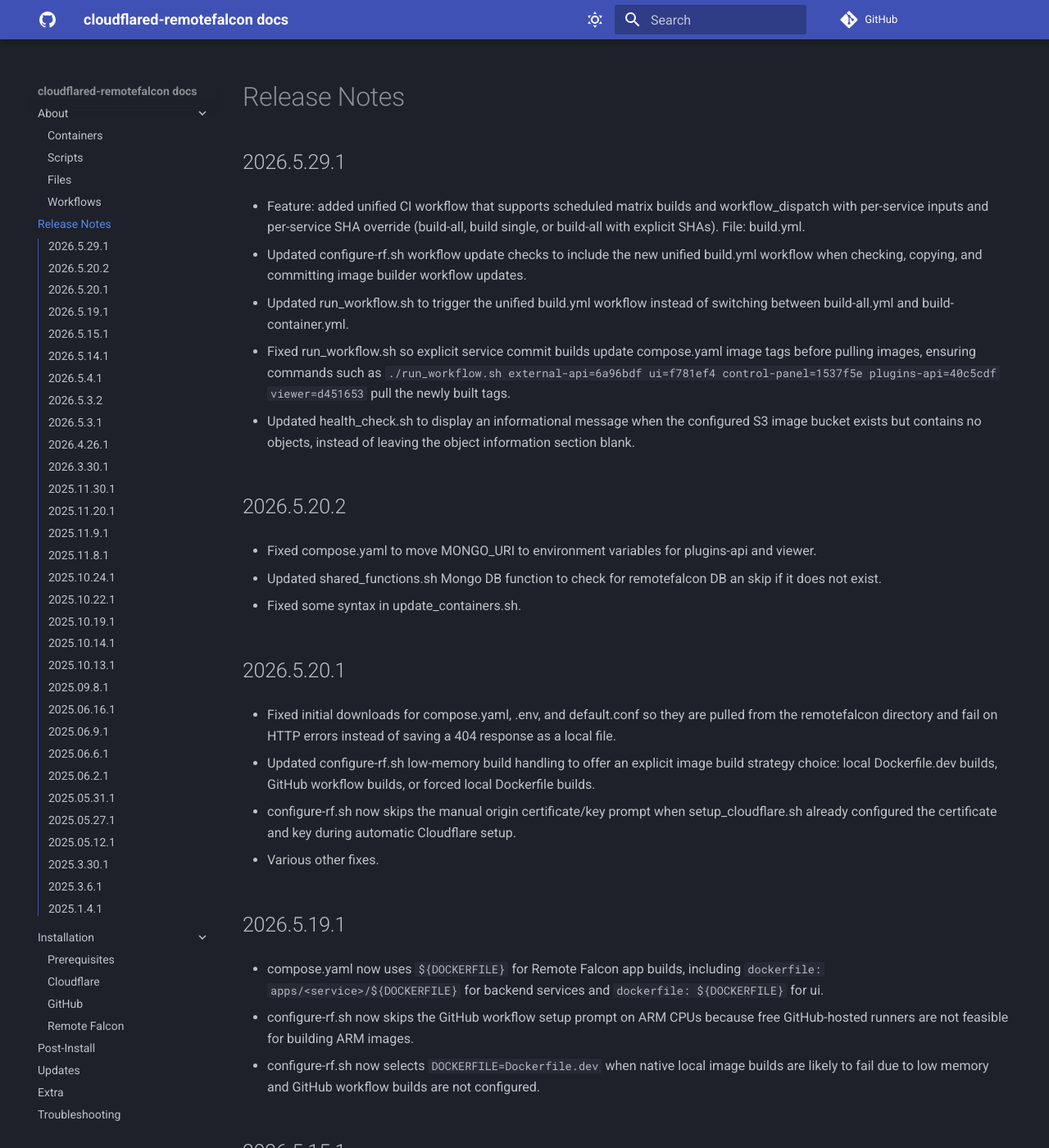
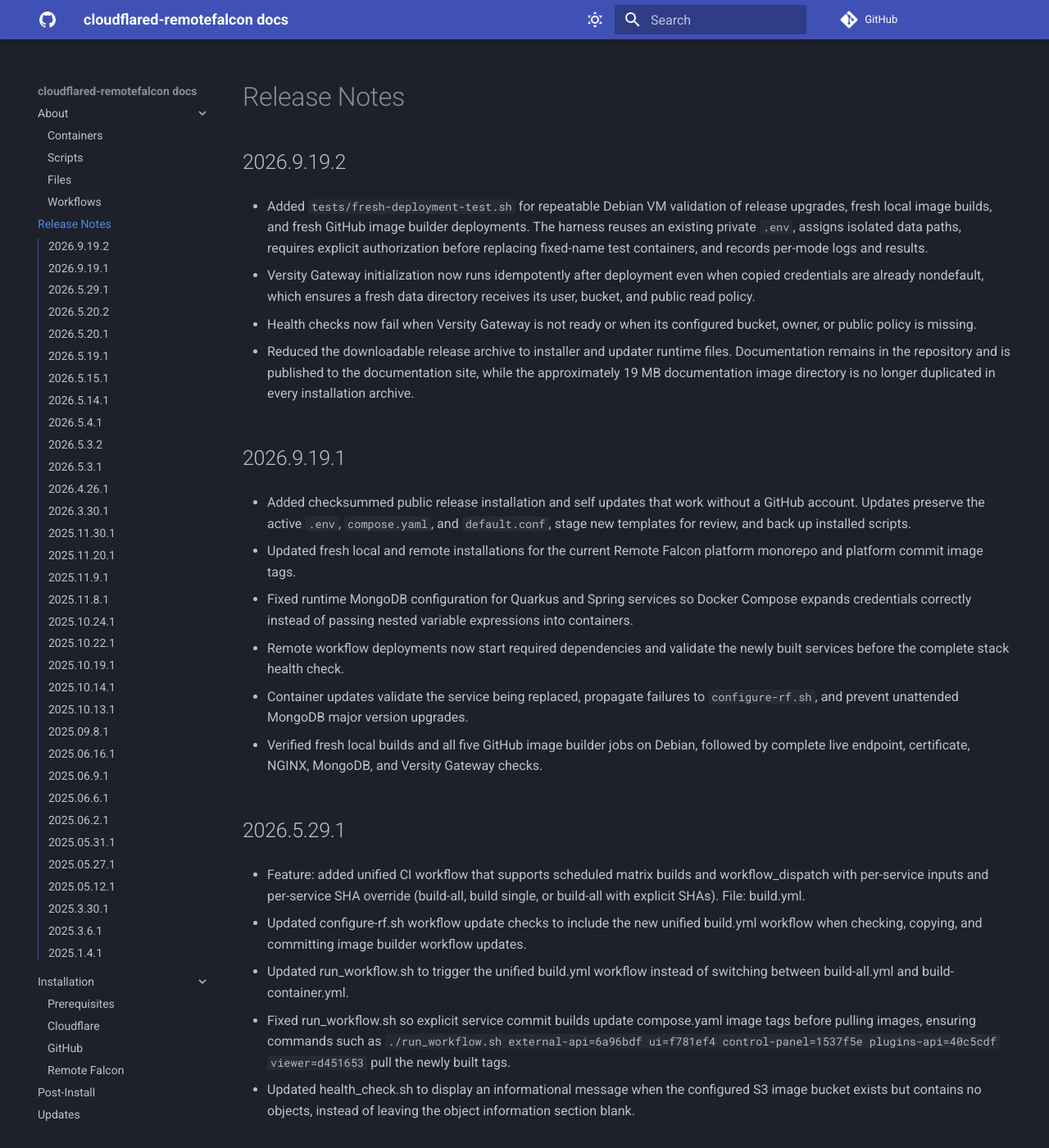
Before and after one commit to Ne0n09/cloudflared-remotefalcon, an MkDocs documentation site: the page built from docs/release-notes.md, in a window 1280 px wide and 1400 px high. Shown: the whole window at 82% size. Built offline with MkDocs 1.6.1 and Material for MkDocs 9.7.7, drawn with Linux system fonts in a browser that asks for light colours; comment, search, counter and statistics services are not loaded.

Commit message:
Add repeatable deployment validation

```diff
--- a/docs/release-notes.md
+++ b/docs/release-notes.md
@@ -1,4 +1,28 @@
 # Release Notes
+
+## 2026.9.19.2
+
+- Added `tests/fresh-deployment-test.sh` for repeatable Debian VM validation of release upgrades, fresh local image builds, and fresh GitHub image builder deployments. The harness reuses an existing private `.env`, assigns isolated data paths, requires explicit authorization before replacing fixed-name test containers, and records per-mode logs and results.
+
+- Versity Gateway initialization now runs idempotently after deployment even when copied credentials are already nondefault, which ensures a fresh data directory receives its user, bucket, and public read policy.
+
+- Health checks now fail when Versity Gateway is not ready or when its configured bucket, owner, or public policy is missing.
+
+- Reduced the downloadable release archive to installer and updater runtime files. Documentation remains in the repository and is published to the documentation site, while the approximately 19 MB documentation image directory is no longer duplicated in every installation archive.
+
+## 2026.9.19.1
+
+- Added checksummed public release installation and self updates that work without a GitHub account. Updates preserve the active `.env`, `compose.yaml`, and `default.conf`, stage new templates for review, and back up installed scripts.
+
+- Updated fresh local and remote installations for the current Remote Falcon platform monorepo and platform commit image tags.
+
+- Fixed runtime MongoDB configuration for Quarkus and Spring services so Docker Compose expands credentials correctly instead of passing nested variable expressions into containers.
+
+- Remote workflow deployments now start required dependencies and validate the newly built services before the complete stack health check.
+
+- Container updates validate the service being replaced, propagate failures to `configure-rf.sh`, and prevent unattended MongoDB major version upgrades.
+
+- Verified fresh local builds and all five GitHub image builder jobs on Debian, followed by complete live endpoint, certificate, NGINX, MongoDB, and Versity Gateway checks.
 
 ## 2026.5.29.1
 
```
Also changed, not shown: docs/updates.md (+13 -0 lines), 6 other files.
